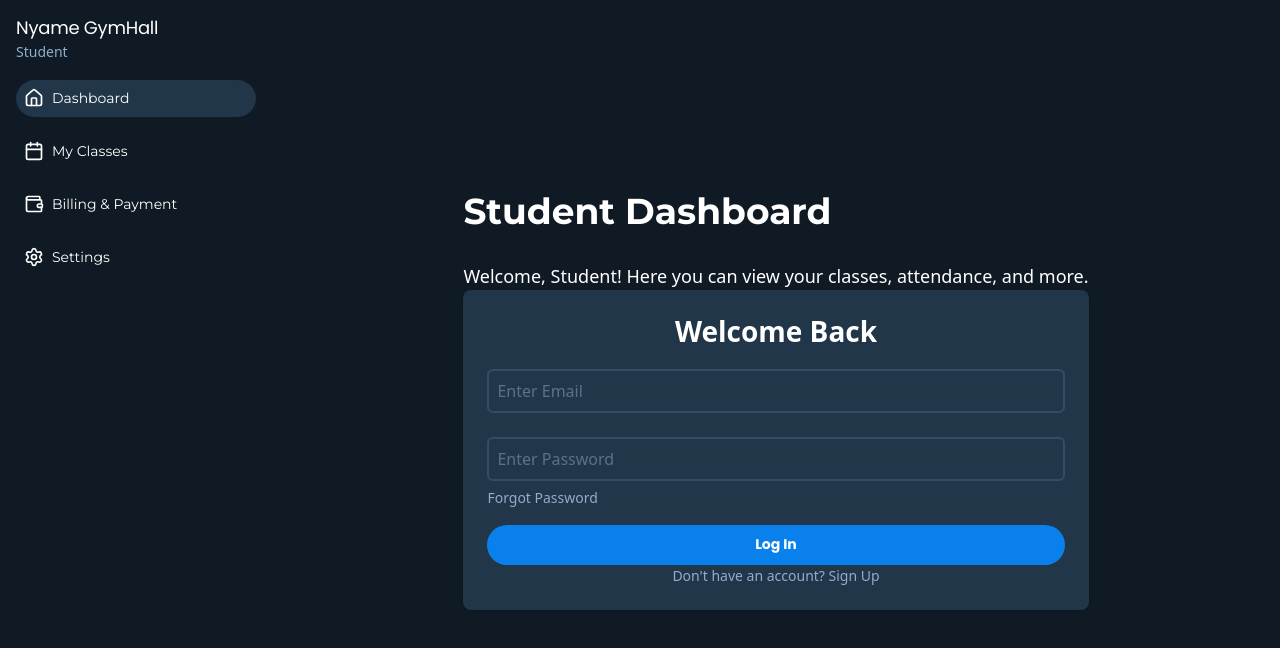
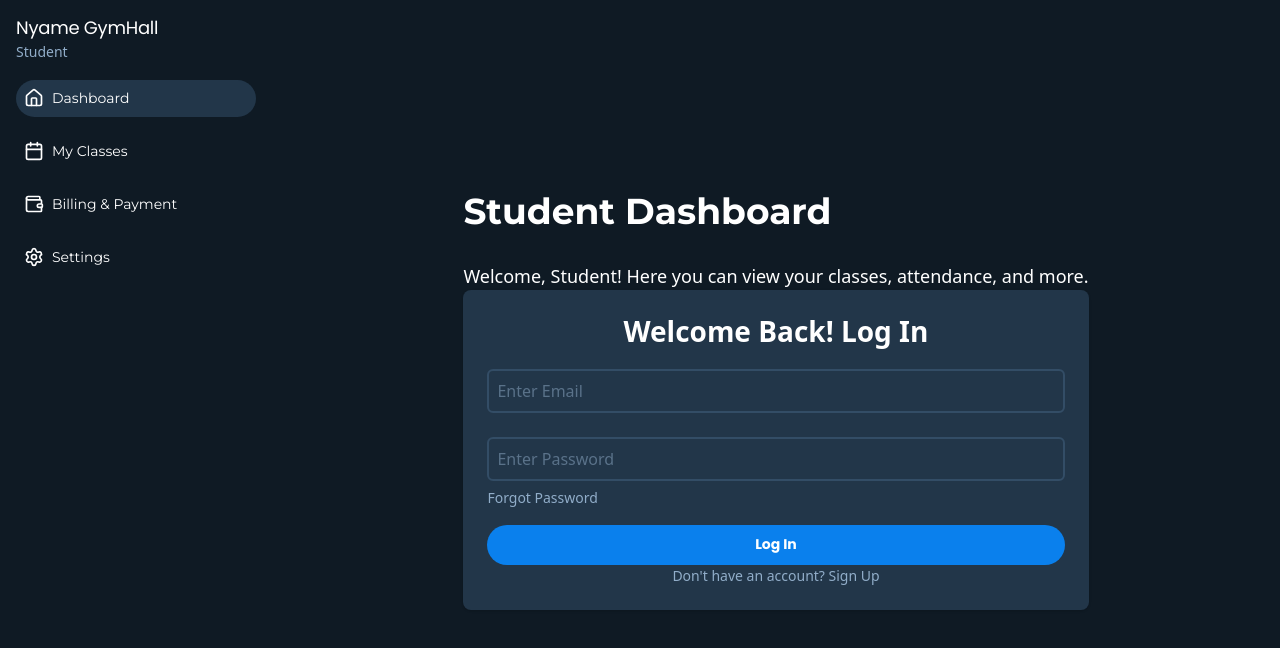
Before and after one commit to mafindijr/Gym-Management-System, a React (Vite) app: page /student in a window 1280 px wide. Shown: the top 648 px of the page. Built offline with nearby package versions, Linux system fonts and the light colour scheme.

Commit message:
fix: change the welcoming message

```diff
--- a/src/Components/Auth/login.jsx
+++ b/src/Components/Auth/login.jsx
@@ -6,7 +6,7 @@ export default function LoginPage() {
         <form>
             <div className="w-full bg-[#223649] p-6 rounded-lg shadow flex flex-col gap-4">
                 <div>
-                    <h2 className='text-[28px] leading-[35px] font-bold text-center'>Welcome Back</h2>
+                    <h2 className='text-[28px] leading-[35px] font-bold text-center'>Welcome Back! Log In</h2>
                 </div>
                 <div>
                     <input
```
